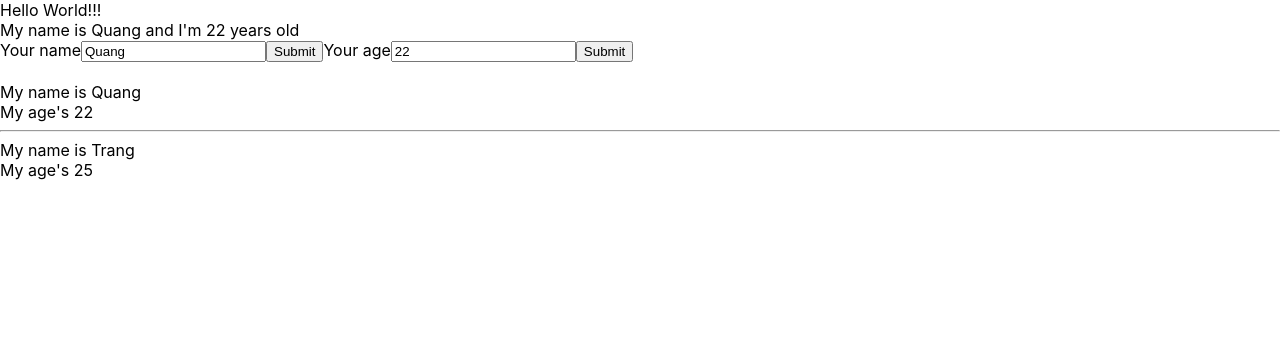
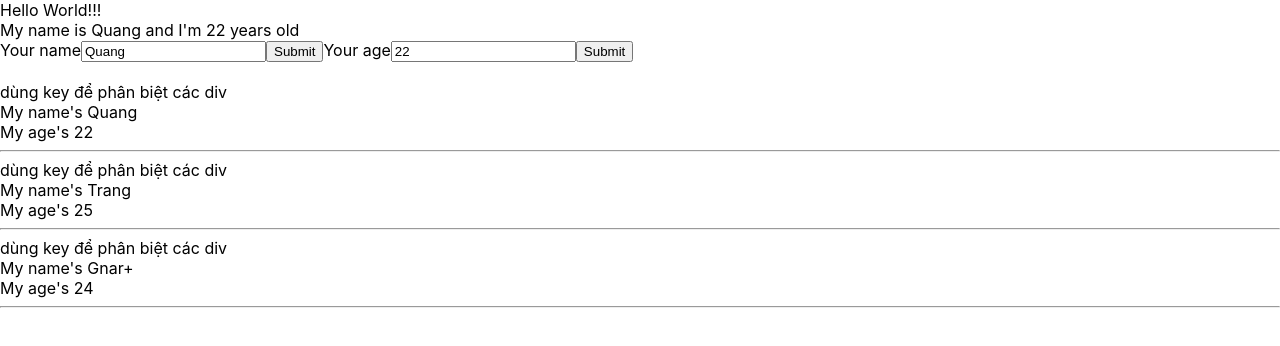
Before and after one commit to thanhquang259/test-demo-React, a React (Create React App) app: page / in a window 1280 px wide. Shown: the top 346 px of the page. Built offline with nearby package versions, Linux system fonts and the light colour scheme.

Commit message:
video 24

```diff
--- a/src/Components/DisplayInfor.js
+++ b/src/Components/DisplayInfor.js
@@ -3,12 +3,22 @@
 class DisplayInfor extends React.Component {
     render() {
         //destructuring array/object
-        const { age, name } = this.props;
+        const { listUsers } = this.props;
+        //const listUsers = this.props.listUsers;
         //props => viết tắt của properties truyền dữ liệu từ cha sang con
         return (
             <div>
-                <div>My name is {name}</div>
-                <div>My age's {age} </div>
+                {listUsers.map((user) => {  // user là tên tự đặt
+                    return (
+                        <div key={user.id}>  dùng key để phân biệt các div
+                            <div>My name's {user.name}</div>
+                            <div>My age's {user.age} </div>
+                            <hr />
+                        </div>
+                    )
+                })}
+
+
             </div>
         )
     }
--- a/src/Components/MyComponent.js
+++ b/src/Components/MyComponent.js
@@ -23,26 +23,35 @@
     //state dùng để ghi các thuộc tính của component và có thể thay đổi dễ dàng
     // muốn in ra các phần tử trong state phải bỏ trong {} và keyword this để ánh xạ
 
+    state = {
+        listUsers: [
+            { id: 1, name: "Quang", age: 22 },
+            { id: 2, name: "Trang", age: 25 },
+            { id: 3, name: "Gnar+", age: 24 }
 
+        ]
+
+    }
 
 
     //JSX
     render() {
-        const myAge = 25;
-        const myInfor = ['ab', 'c', 'c']
+
+        //DRY: don't repeat yourself
         return (
 
             <div>
                 <UserInfor></UserInfor>
                 <br></br>
 
-                <DisplayInfor name="Quang" age="22">
+                <DisplayInfor
+                    listUsers={this.state.listUsers} //lấy thông tin trong state
+
+                >
 
                 </DisplayInfor>
-                <hr></hr>
-                <DisplayInfor name="Trang" age={25} myInfor={myInfor}>
 
-                </DisplayInfor>
+
             </div>
 
         );
```
